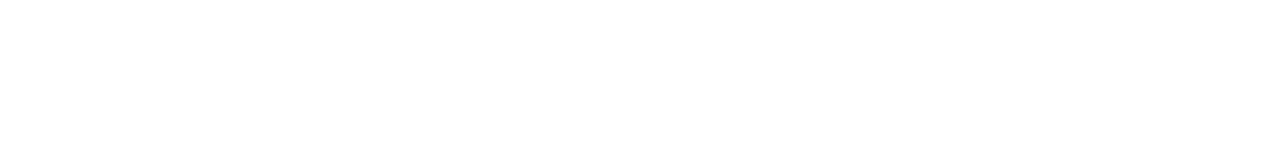
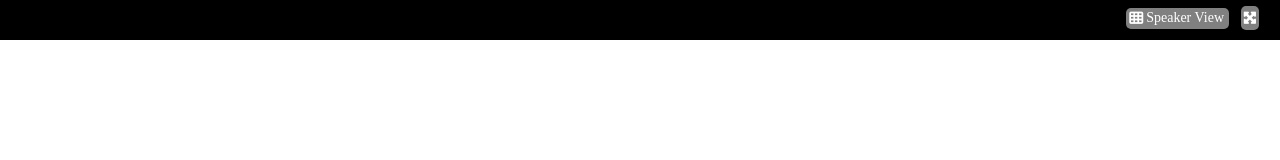
Before and after one commit to AndreaZanfretta/html-css-zoom, a plain HTML site: page index.html in a window 1280 px wide. Drawn offline with Linux system fonts and the light colour scheme.

Commit message:
prima navbar aggiunta

```diff
--- a/css/style.css
+++ b/css/style.css
@@ -3,3 +3,48 @@
     padding: 0;
     box-sizing: border-box;
 }
+.debug{
+    border: 1px solid black;
+}
+/* header */
+header{
+    width: 100%;
+    height: 40px;
+}
+.header-nav{
+    position: fixed;
+    height: 40px;
+    width: 100%;
+    background-color: black;
+}
+nav.header-nav .fa-table-cells, .fa-maximize, span{
+    color: white;
+    position: absolute;
+}
+.speaker, .full{
+    position: relative;
+}
+.fa-table-cells{
+    top: 3px;
+    left: 3px;
+
+}
+nav.header-nav span{
+    top: 7px;
+    right: 50px;
+    font-size: 14px;
+    background-color: grey;
+    padding-left: 20px;
+    padding-top: 2px;
+    padding-bottom: 3px;
+    padding-right: 5px;
+    border-radius: 5px;
+}
+.fa-maximize{
+    top: 5px;
+    right: 20px;
+    background-color: grey;
+    padding: 5px 3px;
+    font-size: 14px;
+    border-radius: 5px;
+}
--- a/index.html
+++ b/index.html
@@ -4,13 +4,22 @@
     <meta charset="UTF-8">
     <meta http-equiv="X-UA-Compatible" content="IE=edge">
     <meta name="viewport" content="width=device-width, initial-scale=1.0">
+    <link rel="stylesheet" href="https://cdnjs.cloudflare.com/ajax/libs/font-awesome/6.0.0/css/all.min.css">
     <link rel="stylesheet" href="css/style.css">
     <title>Zoom</title>
 </head>
 <body>
     <header>
-        <nav class="header-nav">
+        <nav class="header-nav debug">
+            <div class="speaker">
 
+                <span>Speaker View
+                    <i class="fa-solid fa-table-cells"></i>
+                </span>
+            </div>
+            <div class="full">
+                <i class="fa-solid fa-maximize"></i>
+            </div>
         </nav>
     </header>
 
```
